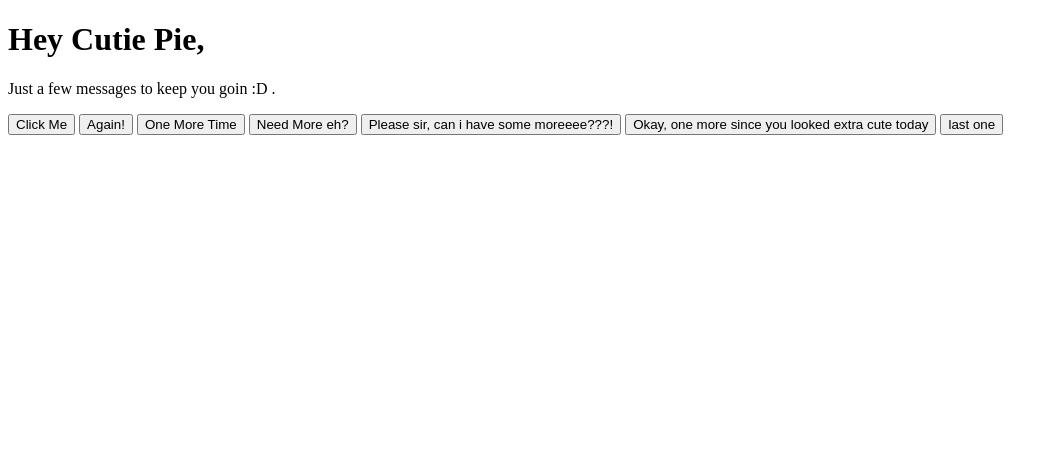
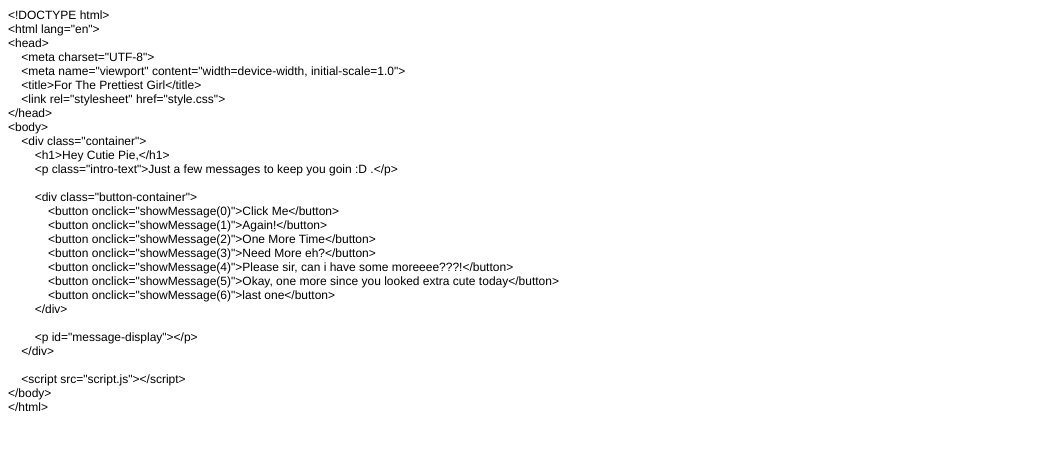
Before and after one commit to dvchudasama/girl, a plain HTML site: page index.html in a window 1280 px wide. Shown: the whole page, without its empty margins (0-1058 px from the left). Drawn offline with Linux system fonts and the light colour scheme.

Commit message:
Add files via upload

```diff
--- a/index.html
+++ b/index.html
@@ -1,57 +1,45 @@
-<!DOCTYPE html>
-
-<html lang="en">
-
+<!DOCTYPE html PUBLIC "-//W3C//DTD HTML 4.01//EN" "http://www.w3.org/TR/html4/strict.dtd">
+<html>
 <head>
-
-    <meta charset="UTF-8">
-
-    <meta name="viewport" content="width=device-width, initial-scale=1.0">
-
-    <title>For The Prettiest Girl </title>
-
-    <link rel="stylesheet" href="style.css">
-
+  <meta http-equiv="Content-Type" content="text/html; charset=utf-8">
+  <meta http-equiv="Content-Style-Type" content="text/css">
+  <title></title>
+  <meta name="Generator" content="Cocoa HTML Writer">
+  <meta name="CocoaVersion" content="2575.7">
+  <style type="text/css">
+    p.p1 {margin: 0.0px 0.0px 0.0px 0.0px; font: 12.0px Helvetica}
+    p.p2 {margin: 0.0px 0.0px 0.0px 0.0px; font: 12.0px Helvetica; min-height: 14.0px}
+  </style>
 </head>
-
 <body>
-
-    <div class="container">
-
-        <h1>Hey Cutie Pie,</h1>
-
-        <p class="intro-text">Just a few messages to keep you goin :D .</p>
-
-
-
-        <div class="button-container">
-
-            <button onclick="showMessage(0)">Click Me</button>
-
-            <button onclick="showMessage(1)">Again!</button>
-
-            <button onclick="showMessage(2)">One More Time</button>
-
-            <button onclick="showMessage(3)">Need More eh?</button>
-
-            <button onclick="showMessage(4)">Please sir, can i have some moreeee???!</button>
-
-            <button onclick="showMessage(5)">Okay, one more since you looked extra cute today</button>
-
-            <button onclick="showMessage(6)">last one</button>
-
-        </div>
-
-
-
-        <p id="message-display"></p>
-
-    </div>
-
-
-
-    <script src="script.js"></script>
-
+<p class="p1">&lt;!DOCTYPE html&gt;</p>
+<p class="p1">&lt;html lang="en"&gt;</p>
+<p class="p1">&lt;head&gt;</p>
+<p class="p1"><span class="Apple-converted-space">    </span>&lt;meta charset="UTF-8"&gt;</p>
+<p class="p1"><span class="Apple-converted-space">    </span>&lt;meta name="viewport" content="width=device-width, initial-scale=1.0"&gt;</p>
+<p class="p1"><span class="Apple-converted-space">    </span>&lt;title&gt;For The Prettiest Girl&lt;/title&gt;</p>
+<p class="p1"><span class="Apple-converted-space">    </span>&lt;link rel="stylesheet" href="style.css"&gt;</p>
+<p class="p1">&lt;/head&gt;</p>
+<p class="p1">&lt;body&gt;</p>
+<p class="p1"><span class="Apple-converted-space">    </span>&lt;div class="container"&gt;</p>
+<p class="p1"><span class="Apple-converted-space">        </span>&lt;h1&gt;Hey Cutie Pie,&lt;/h1&gt;</p>
+<p class="p1"><span class="Apple-converted-space">        </span>&lt;p class="intro-text"&gt;Just a few messages to keep you goin :D .&lt;/p&gt;</p>
+<p class="p2"><br></p>
+<p class="p1"><span class="Apple-converted-space">        </span>&lt;div class="button-container"&gt;</p>
+<p class="p1"><span class="Apple-converted-space">            </span>&lt;button onclick="showMessage(0)"&gt;Click Me&lt;/button&gt;</p>
+<p class="p1"><span class="Apple-converted-space">            </span>&lt;button onclick="showMessage(1)"&gt;Again!&lt;/button&gt;</p>
+<p class="p1"><span class="Apple-converted-space">            </span>&lt;button onclick="showMessage(2)"&gt;One More Time&lt;/button&gt;</p>
+<p class="p1"><span class="Apple-converted-space">            </span>&lt;button onclick="showMessage(3)"&gt;Need More eh?&lt;/button&gt;</p>
+<p class="p1"><span class="Apple-converted-space">            </span>&lt;button onclick="showMessage(4)"&gt;Please sir, can i have some moreeee???!&lt;/button&gt;</p>
+<p class="p1"><span class="Apple-converted-space">            </span>&lt;button onclick="showMessage(5)"&gt;Okay, one more since you looked extra cute today&lt;/button&gt;</p>
+<p class="p1"><span class="Apple-converted-space">            </span>&lt;button onclick="showMessage(6)"&gt;last one&lt;/button&gt;</p>
+<p class="p1"><span class="Apple-converted-space">        </span>&lt;/div&gt;</p>
+<p class="p2"><br></p>
+<p class="p1"><span class="Apple-converted-space">        </span>&lt;p id="message-display"&gt;&lt;/p&gt;</p>
+<p class="p1"><span class="Apple-converted-space">    </span>&lt;/div&gt;</p>
+<p class="p2"><br></p>
+<p class="p1"><span class="Apple-converted-space">    </span>&lt;script src="script.js"&gt;&lt;/script&gt;</p>
+<p class="p1">&lt;/body&gt;</p>
+<p class="p1">&lt;/html&gt;</p>
 </body>
-
 </html>
```
